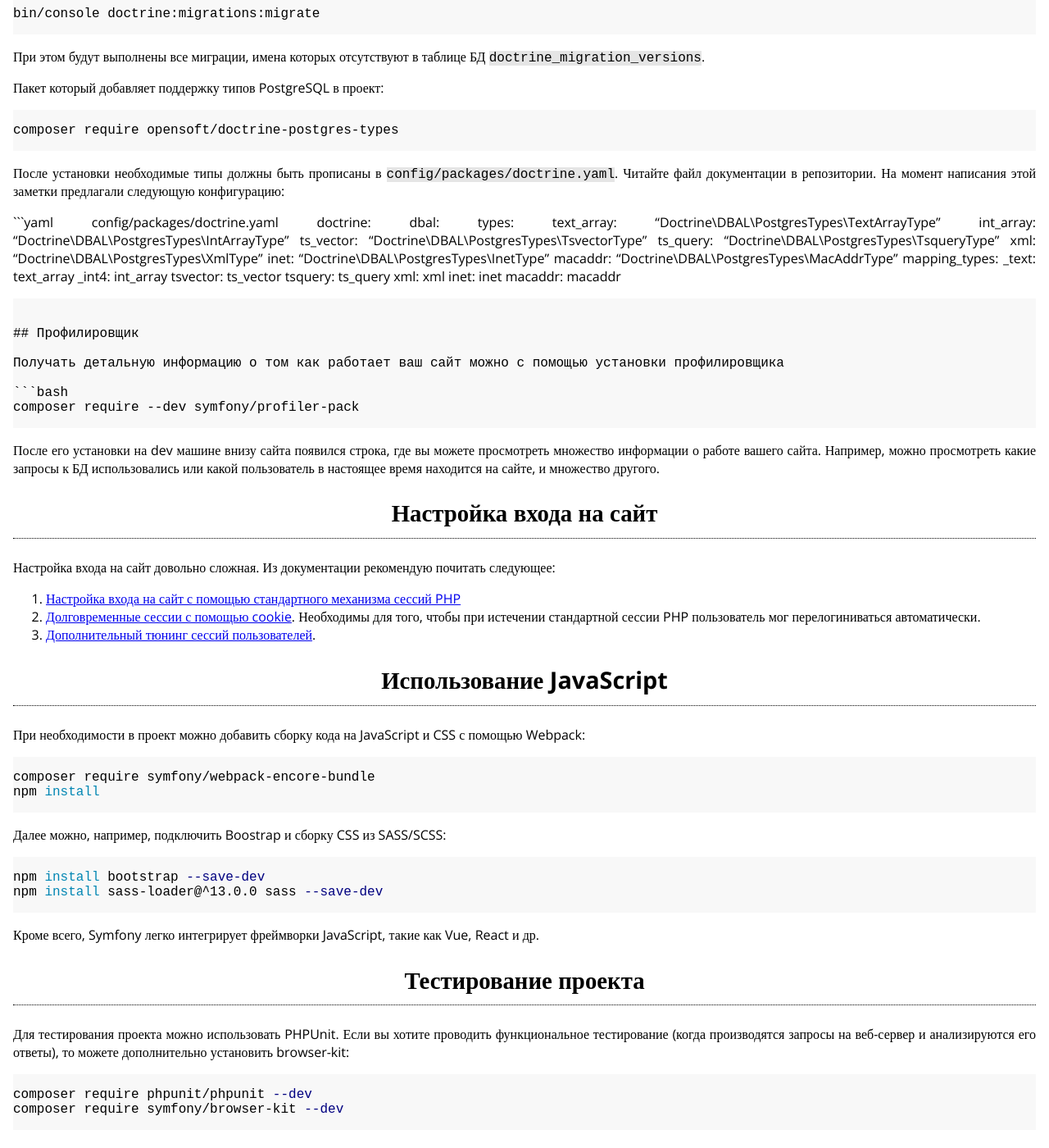
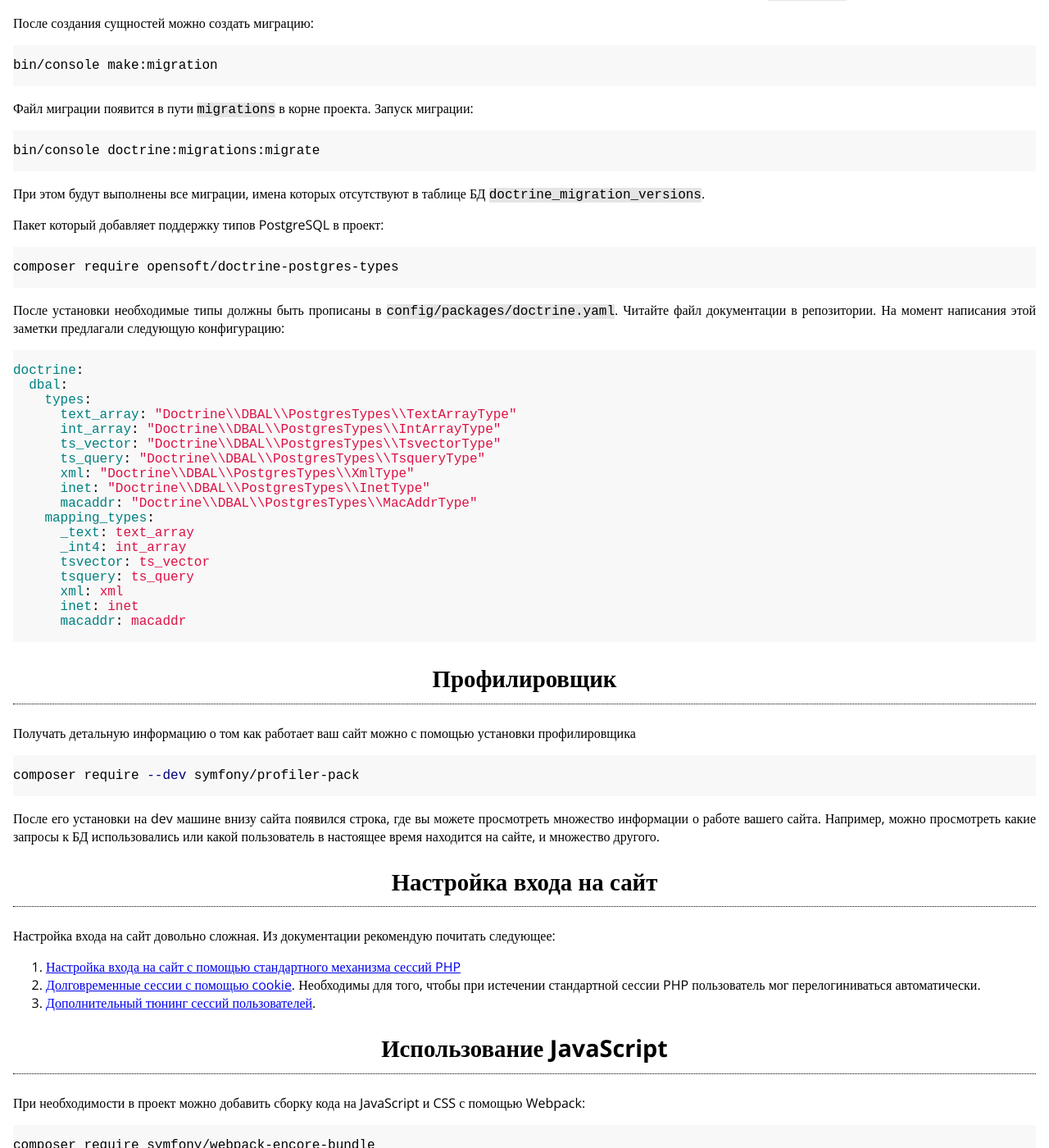
Before and after one commit to fsa/site, a Jekyll site: the page built from _posts/2024-02-14-symfony.md, in a window 1280 px wide and 1400 px high, scrolled down 3487 px. Shown: the whole window at 82% size. Built offline with Jekyll 4.4.1, drawn with Linux system fonts in a browser that asks for light colours; some of the changed text lies outside the part shown.

Commit message:
Отмена предыдущего коммита

````diff
--- a/_posts/2024-02-14-symfony.md
+++ b/_posts/2024-02-14-symfony.md
@@ -68,7 +68,7 @@
 
 Я предпочитаю для хранения лога использовать journald. Для этого необходимо внести изменения в настройки логов, например, только для конфигурации `dev` в файле `config/packages/monolog.yaml`:
 
-```yaml config/packages/monolog.yaml
+```yaml
 when@dev:
   monolog:
     handlers:
@@ -161,7 +161,7 @@
 
 После установки необходимые типы должны быть прописаны в `config/packages/doctrine.yaml`. Читайте файл документации в репозитории. На момент написания этой заметки предлагали следующую конфигурацию:
 
-```yaml config/packages/doctrine.yaml
+```yaml
 doctrine:
   dbal:
     types:
````
